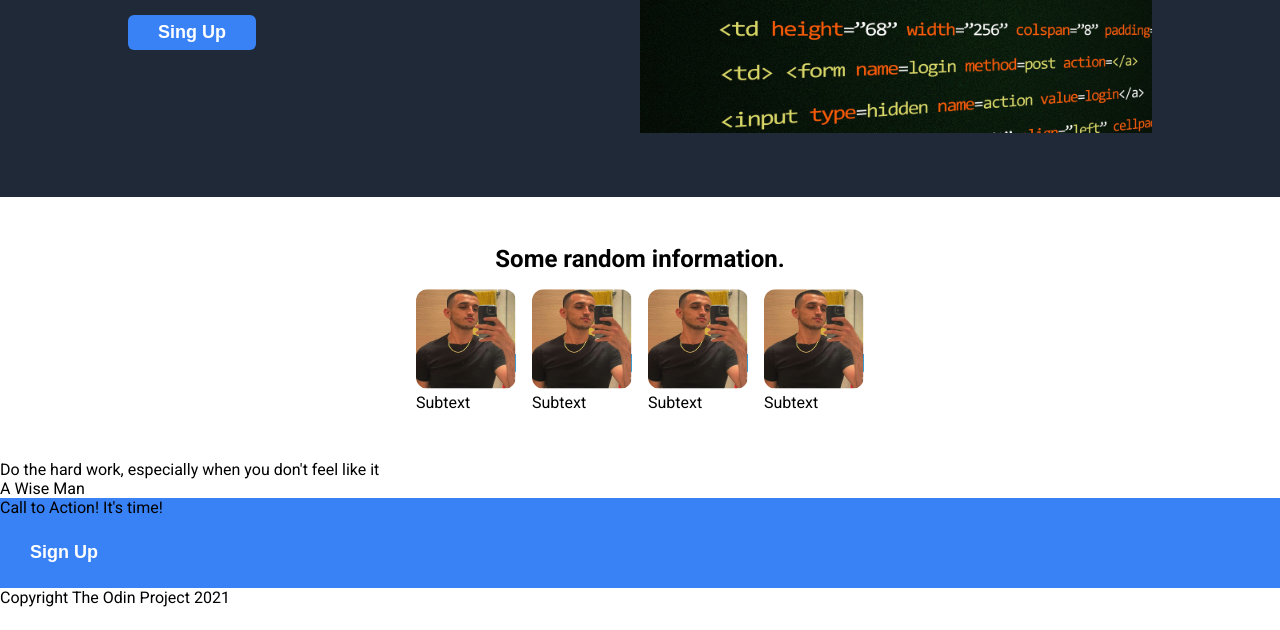
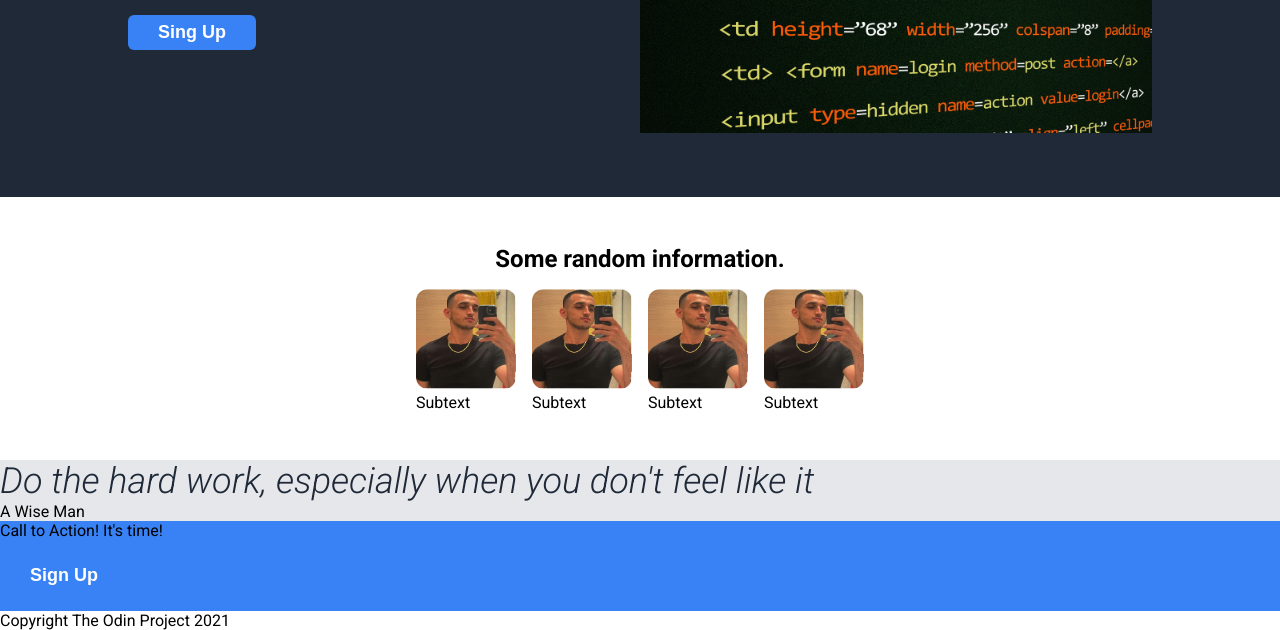
Before and after one commit to dflorian251/landing-page, a plain HTML site: page index.html in a window 1280 px wide. Shown: the part 331-961 px from the top of the page. Before the commit the page ends 938 px from the top, so only its background shows below. Drawn offline with Linux system fonts and the light colour scheme.

Commit message:
Basic style for the quote section added
Style that mentions on the image2 of the OTP

```diff
--- a/style.css
+++ b/style.css
@@ -50,6 +50,17 @@ ul {
     font-size: 36px;
     font-weight: 800;
     color : #1f2937;
+}
+
+.quote {
+    background-color: #e5e7eb;
+}
+
+.quote-text {
+    font-size: 36px;
+    font-style: italic;
+    font-weight: 300;
+    color: #1f2937;
 }
 
 /* THE MAIN ALIGNMENT OF THE PAGE */
```
